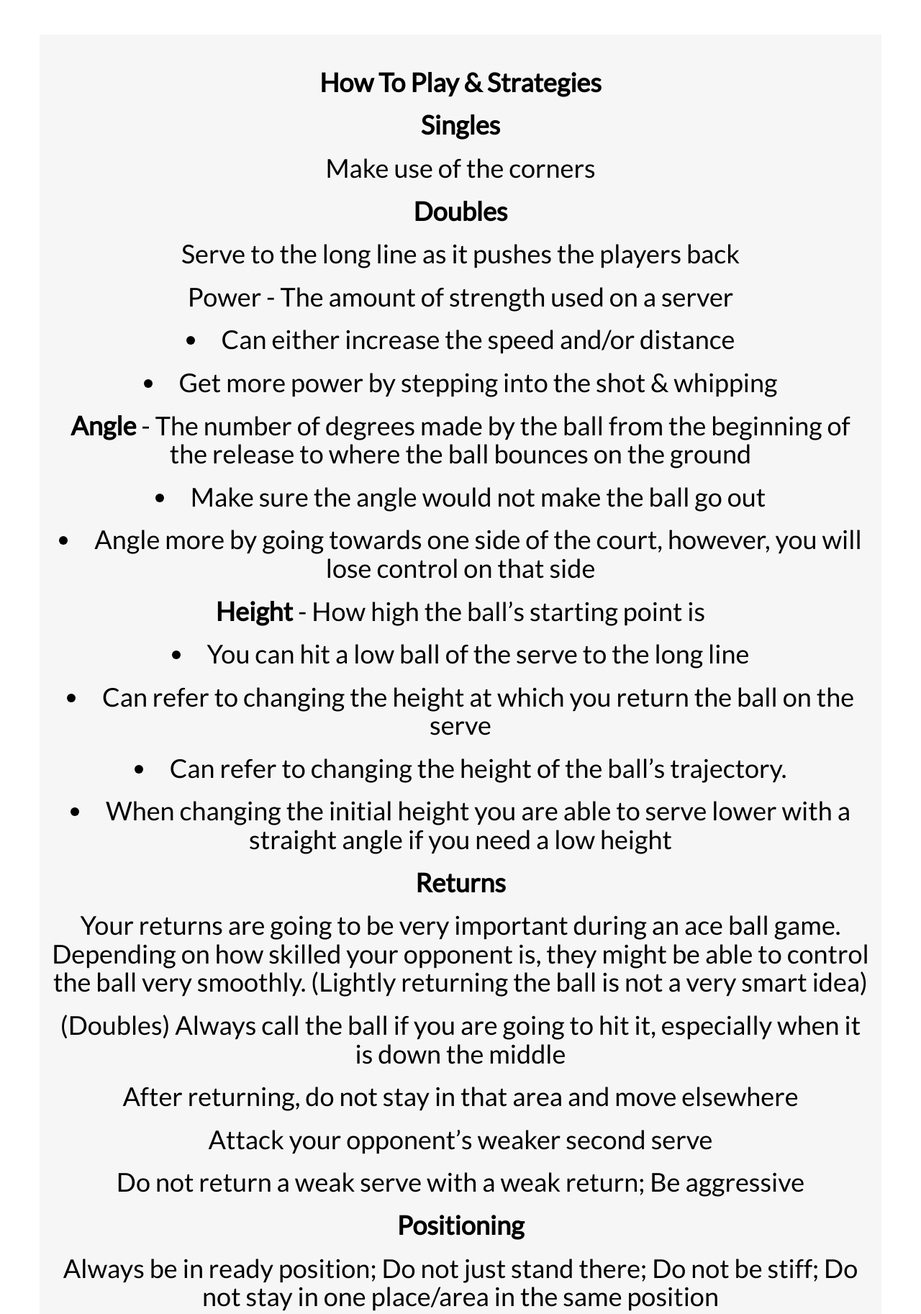
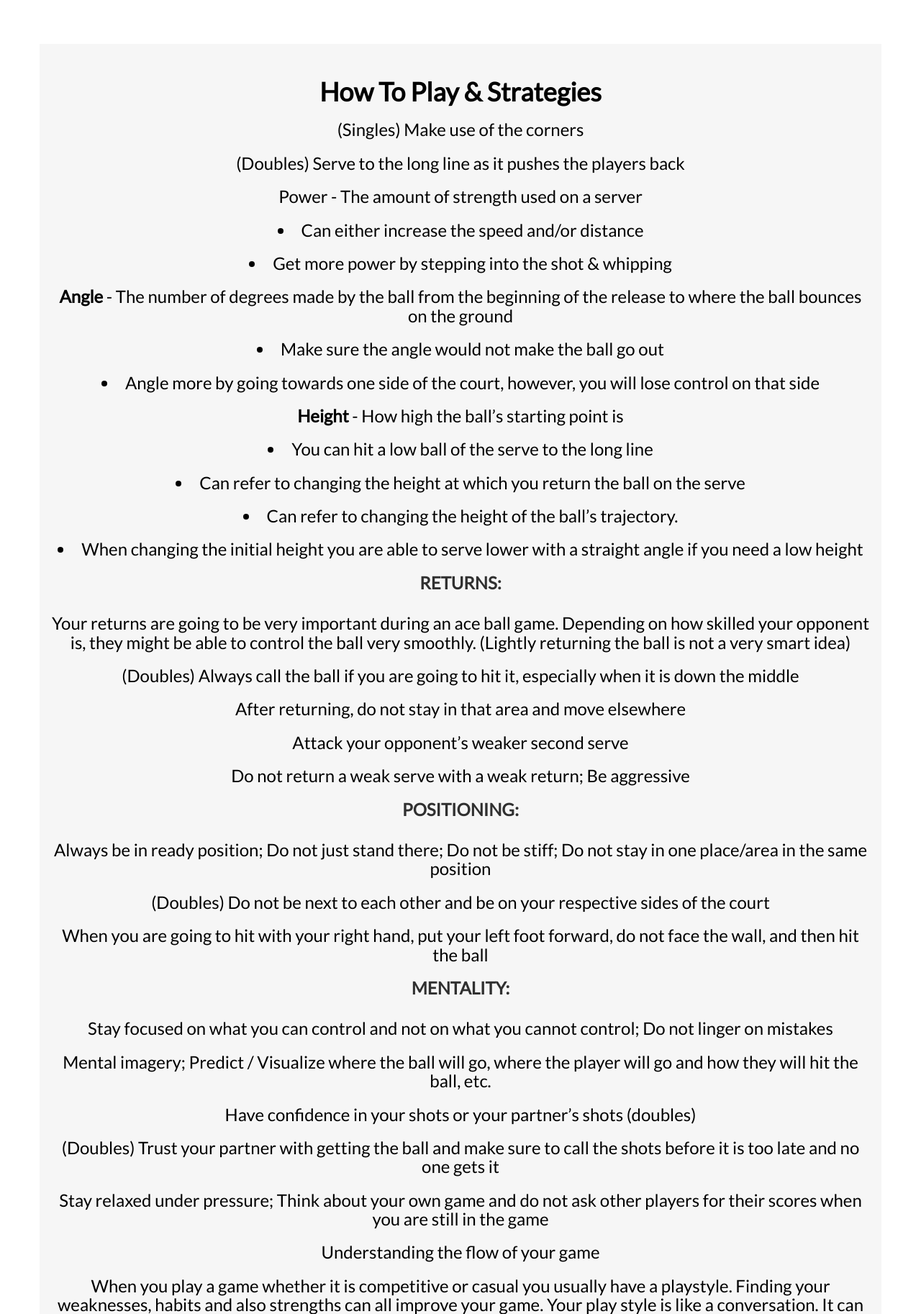
Before and after one commit to Shuquanh9009/telecom-handball, a PHP site: page / in a window 1280 px wide. Shown: the part 2658-4484 px from the top of the page at 72% size. Run offline with PHP 8.4, Linux system fonts and the light colour scheme.

Commit message:
shorten info

```diff
--- a/index.html
+++ b/index.html
@@ -58,7 +58,7 @@
     </nav>
     <div class="row">
       <div class="col-sm-12">
-        <h1>Some info of our team</h1><br>
+        <h1>Some info about our team</h1><br>
 
         <h3> Division Championship of the school year 2017-2018</h3>
         <h3> Ranked 6 in the city PSAL 2017-2018</h3>
@@ -155,8 +155,8 @@
           <h4>Brian Hoang</h4>
           <p>Third Sub</p>
         </div>
-        <div class="col-md-3">
-          <img class="img-circle" src="" alt>
+        <div class="col-md-3" id="blank">
+          <img class="img-circle" src="pictures/blank-face.jpeg" width=220px height=250px alt>
           <h4>Junier Pacheco</h4>
           <p>Fouth Sub</p>
         </div>
@@ -168,121 +168,99 @@
       <div class="container bg-grey">
         <br>
         <h1><strong>How To Play & Strategies</strong></h1>
-        <h1><strong>Singles</strong></h1>
-        <h1>Make use of the corners</h1>
-        <h1><strong>Doubles</strong></h1>
-        <h1>Serve to the long line as it pushes the players back</h1>
-        <h1>Power - The amount of strength used on a server</h1>
-        <h1>
+        <h3>(Singles) Make use of the corners</h3>
+        <h3>(Doubles) Serve to the long line as it pushes the players back</h3>
+        <h3>Power - The amount of strength used on a server</h3>
+        <h3>
           <li>Can either increase the speed and/or distance</li>
-        </h1>
-        <h1>
+        </h3>
+        <h3>
           <li>Get more power by stepping into the shot & whipping</li>
-        </h1>
-        <h1><strong>Angle</strong> - The number of degrees made by the ball from the beginning of the release to where the ball bounces on the ground</h1>
-        <h1>
+        </h3>
+        <h3><strong>Angle</strong> - The number of degrees made by the ball from the beginning of the release to where the ball bounces on the ground</h3>
+        <h3>
           <li>Make sure the angle would not make the ball go out</li>
-        </h1>
-        <h1>
+        </h3>
+        <h3>
           <li>Angle more by going towards one side of the court, however, you will lose control on that side</li>
-        </h1>
-        <h1><strong>Height</strong> - How high the ball’s starting point is</h1>
-        <h1>
-          <li>You can hit a low ball of the serve to the long line</h1>
-        <h1>
+        </h3>
+        <h3><strong>Height</strong> - How high the ball’s starting point is</h3>
+        <h3>
+          <li>You can hit a low ball of the serve to the long line</li>
+        <h3>
           <li>Can refer to changing the height at which you return the ball on the serve</li>
-        </h1>
-        <h1>
+        </h3>
+        <h3>
           <li>Can refer to changing the height of the ball’s trajectory.</li>
-        </h1>
-        <h1>
+        </h3>
+        <h3>
           <li>When changing the initial height you are able to serve lower with a straight angle if you need a low height</li>
-        </h1>
-        <h1><strong>Returns</strong></h1>
-        <h1>Your returns are going to be very important during an ace ball game. Depending on how skilled your opponent is, they might be able to control the ball very smoothly. (Lightly returning the ball is not a very smart idea)</h1>
-        <h1>(Doubles) Always call the ball if you are going to hit it, especially when it is down the middle</h1>
-        <h1>After returning, do not stay in that area and move elsewhere</h1>
-        <h1>Attack your opponent’s weaker second serve</h1>
-        <h1>Do not return a weak serve with a weak return; Be aggressive</h1>
-        <h1><strong>Positioning</strong></h1>
-        <h1>Always be in ready position; Do not just stand there; Do not be stiff; Do not stay in one place/area in the same position</h1>
-        <h1>(Doubles) Do not be next to each other and be on your respective sides of the court</h1>
-        <h1>When you are going to hit with your right hand, put your left foot forward, do not face the wall, and then hit the ball</h1>
-        <h1><strong>Singles</strong>: A great way to gain the advantage in singles is through your positioning. When you position yourself for different shots. Faking out your opponent with a different angle your body is facing. Waiting to see if your opponent
-          is going in a certain direction and hit the ball to the other side. Positioning is putting yourself in an ideal spot on the courts as well as setting yourself up for a comfortable shot. You can also try to mess up your opponent by hitting different
-          shots making it harder for your opponent to correctly judge your shot. Move your opponent! Don’t hit the ball to your opponent as a set-up. Some power shots can jam your opponent however there conditions that have to be met in order to jam them.
-          (you need the power for the ball to travel fast, as well as the opponent must be moving in a certain direction so that when the ball reaches them it is directly at their upper body.</h1>
-        <h1><strong>Mentality</strong></h1>
-        <h1>Stay focused on what you can control and not on what you cannot control; Do not linger on mistakes</h1>
-        <h1>Mental imagery; Predict / Visualize where the ball will go, where the player will go and how they will hit the ball, etc.</h1>
-        <h1>Have confidence in your shots or your partner’s shots (doubles)</h1>
-        <h1>(Doubles) Trust your partner with getting the ball and make sure to call the shots before it is too late and no one gets it</h1>
-        <h1>Stay relaxed under pressure; Think about your own game and do not ask other players for their scores when you are still in the game</h1>
-        <h1>Ignore the cheering of the crowd from the opposing team</h1>
-        <h1>Understanding the flow of your game</h1>
-        <h1>When you play a game whether it is competitive or casual you usually have a playstyle. Finding your weaknesses, habits and also strengths can all improve your game. Your play style is like a conversation. It can be very different depending on
-          who the other person is/ what their personality is like.</h1>
-        <h1><strong>Time Outs (TO)</strong></h1>
-        <h1>Time outs are 1 min long and only 3 TOs are allowed per side</h1>
-        <h1>Can only call before the ref announces the score or cause the second serve after a fault.</h1>
-        <h1><strong>Reasons to call a TO:</strong></h1>
-        <h1>If your score difference gap is too large, you can stop the momentum of the opponent(s) and get yourself more focused</h1>
-        <h1>Water Break + Cool Down</h1>
-        <h1>Coach’s Recommendations, talk with your coach if you are struggling with any part of the game</h1>
-        <h1>Injured during a match (not before) - 15 min max TO; If you are not able to play after that, the match will be awarded to the opponent(s)</h1>
-        <h1><strong>Winner Shots</strong></h1>
-        <h1>Rallying for a long time can be very stressing and straining. It is better if you don’t waste your energy and go for “winners”. Hitting winners means you will most likely win the rally with 1 shot. That 1 shot may be a difficult shot or it might
-          just be a shot that your opponent wasn’t expecting. That doesn’t mean you should kill every ball since it is very difficult and it might not be the right shot at the particular moment (whether you are going to use energy setting up for a kill,
-          or your opponent is expecting a kill).</h1>
-        <h1><strong>List of Winning Shots:</strong></h1>
-        <h1>
+        </h3>
+        <h2><strong>Returns:</strong></h2>
+        <h3>Your returns are going to be very important during an ace ball game. Depending on how skilled your opponent is, they might be able to control the ball very smoothly. (Lightly returning the ball is not a very smart idea)</h3>
+        <h3>(Doubles) Always call the ball if you are going to hit it, especially when it is down the middle</h3>
+        <h3>After returning, do not stay in that area and move elsewhere</h3>
+        <h3>Attack your opponent’s weaker second serve</h3>
+        <h3>Do not return a weak serve with a weak return; Be aggressive</h3>
+        <h2><strong>Positioning:</strong></h2>
+        <h3>Always be in ready position; Do not just stand there; Do not be stiff; Do not stay in one place/area in the same position</h3>
+        <h3>(Doubles) Do not be next to each other and be on your respective sides of the court</h3>
+        <h3>When you are going to hit with your right hand, put your left foot forward, do not face the wall, and then hit the ball</h1>
+          <h2><strong>Mentality:</strong></h1>
+        <h3>Stay focused on what you can control and not on what you cannot control; Do not linger on mistakes</h3>
+        <h3>Mental imagery; Predict / Visualize where the ball will go, where the player will go and how they will hit the ball, etc.</h3>
+        <h3>Have confidence in your shots or your partner’s shots (doubles)</h3>
+        <h3>(Doubles) Trust your partner with getting the ball and make sure to call the shots before it is too late and no one gets it</h3>
+        <h3>Stay relaxed under pressure; Think about your own game and do not ask other players for their scores when you are still in the game</h3>
+        <h3>Understanding the flow of your game</h3>
+        <h3>When you play a game whether it is competitive or casual you usually have a playstyle. Finding your weaknesses, habits and also strengths can all improve your game. Your play style is like a conversation. It can be very different depending on
+          who the other person is/ what their personality is like.</h3>
+        <h2><strong>Time Outs (TO):</strong></h3>
+        <h3>Time outs are 1 min long and only 3 TOs are allowed per side</h3>
+        <h3>Can only call before the ref announces the score or cause the second serve after a fault.</h1>
+        <h3><strong>Reasons to call a TO:</strong></h3>
+        <h3>If your score difference gap is too large, you can stop the momentum of the opponent(s) and get yourself more focused</h3>
+        <h3>Water Break + Cool Down</h3>
+        <h3>Coach’s Recommendations, talk with your coach if you are struggling with any part of the game</h3>
+        <h3>Injured during a match (not before) - 15 min max TO; If you are not able to play after that, the match will be awarded to the opponent(s)</h3>
+        <h2><strong>Winner Shots:</strong></h2>
+        <h2><strong>List of Winning Shots:</strong></h2>
+        <h3>
           <li>Hitting a killer so that your opponent can’t reach the ball</li>
-        </h1>
-        <h1>
+        </h3>
+        <h3>
           <li>Dropping the ball by using a topspin on the ball</li>
-        </h1>
-        <h1>
+        </h3>
+        <h3>
           <li>Hitting a passing shot where your opponent is close to the wall and you hit the ball deep to the backcourt (or you see your opponent moving closer to the wall expecting a kill)</li>
-        </h1>
-        <h1>
+        </h3>
+        <h3>
           <li>Aiming at your opponent by hitting the ball straight back towards the chest of your opponent (This is very useful if your opponent isn’t very agile, is extremely close to the wall)</li>
-        </h1>
-        <h1>
-          <li>Winners are not something that is mostly from luck. Practicing kill shots can confuse your opponent.</li>
-        </h1>
-        <h1><strong>Rallies</strong></h1>
-        <h1>Play with control and accuracy</h1>
-        <h1>Try to do unexpected shots to throw the opponent off</h1>
-        <h1>Break the pattern/rhythm/ pace and make your opponent run</h1>
-        <h1>Aim towards their less dominant side, their chest, or their feet</h1>
-        <h1>Do not “set the ball” / hit an easy shot for the opponent</h1>
-        <h1><strong>Calls:</strong></h1>
-        <h1>You don’t have to say each call by their respective name. You can just say <strong>“hold it”</strong> (pause the play)</h1>
-        <h1><strong>Backswing:</strong> When you are trying to pull your arm back for a swing and your opponent is interfering with your shot you can call backswing. It is not backswing if you are running to hit the ball with your arm out. You must be in
-          a position to swing.</h1>
-        <h1><strong>Screen:</strong> Screening is when your opponent is obstructing your view of the ball with their body. It is not screen if they hit the ball in front of them and you cannot see the ball if you are behind them. When you serve and the ball
-          goes between your legs it is an automatic screen. Screens are equal to ½ a short so 2 screens is equal to 1 fault, 4 screens are equal to down. If you are not the server and you screen the ball, you are not penalized.</h1>
-        <h1><strong>Moving:</strong> You can call moving when your opponent is interfering with your shot with their body whether if it’s because they are in the way of the ball or they are moving in front of you trying to get an advantageous position</h1>
-        <h1><strong>Ball On Court:</strong> Usually the ref will call “ball on” court if it is obstructing the play however players may also call it. Sometimes the call may be overruled because it has nothing to do with the play.</h1>
-        <h1><strong>Foot Fault / Line Violation:</strong> Some refs (especially in important games such as the finals or in important tournaments) will call “foot fault” which is stepping on the line or crossing the short line on serve before releasing the
-          ball from your hand. A(1) foot fault is equal to ½ short.</h1>
-        <h1><strong> To hit a ball:</strong></h1>
-        <h1>When you hit a ball you have to keep your hand in a solid hold. You have to feel like you’re patting someone on the head but make sure you don’t break position. Usually, people will “cuff” their hands bit more than just leaving it in that position,
-          however, the hand must be bent/curved like a “C” shape.</h1>
-        <h1><strong>Whipping:</strong> is the technique where you roll the ball in your hand so that it doesn’t hurt your hand and also puts a spin to the ball.</h1>
-        <h1>Rolling the ball in your hand might seem like it’s cheating since you aren’t “hitting” the ball but whipping is just using the force of the ball to go back. It’s like a marble in a semicircular pipe however the pipe is your hand and the marble
+        </h3>
+        <h2><strong>Rallies:</strong></h2>
+        <h3>Play with control and accuracy</h1>
+        <h3>Try to do unexpected shots to throw the opponent off</h1>
+        <h3>Break the pattern/rhythm/ pace and make your opponent run</h1>
+        <h3>Aim towards their less dominant side, their chest, or their feet</h1>
+        <h3>Do not “set the ball” / hit an easy shot for the opponent</h1>
+        <h2><strong>Calls:</strong></h2>
+        <h3>You don’t have to say each call by their respective name. You can just say <strong>“hold it”</strong> (pause the play)</h1>
+        <h3>When you are trying to pull your arm back for a swing and your opponent is interfering with your shot you can call backswing. It is not backswing if you are running to hit the ball with your arm out. You must be in
+          a position to swing.</h3>
+        <h3>Screening is when your opponent is obstructing your view of the ball with their body. It is not screen if they hit the ball in front of them and you cannot see the ball if you are behind them. When you serve and the ball
+          goes between your legs it is an automatic screen. Screens are equal to ½ a short so 2 screens is equal to 1 fault, 4 screens are equal to down. If you are not the server and you screen the ball, you are not penalized.</h3>
+        <h3><strong>Moving:</strong> You can call moving when your opponent is interfering with your shot with their body whether if it’s because they are in the way of the ball or they are moving in front of you trying to get an advantageous position</h3>
+        <h3><strong>Ball On Court:</strong> Usually the ref will call “ball on” court if it is obstructing the play however players may also call it. Sometimes the call may be overruled because it has nothing to do with the play.</h3>
+        <h3><strong>Foot Fault / Line Violation:</strong> Some refs (especially in important games such as the finals or in important tournaments) will call “foot fault” which is stepping on the line or crossing the short line on serve before releasing the
+          ball from your hand. Foot fault is equal to ½ short.</h3>
+        <h2><strong> To hit a ball:</strong></h2>
+        <h3>When you hit a ball you have to keep your hand in a solid hold. You have to feel like you’re patting someone on the head but make sure you don’t break position. Usually, people will “cuff” their hands bit more than just leaving it in that position,
+          however, the hand must be bent/curved like a “C” shape.</h3>
+        <h3>Whipping is the technique where you roll the ball in your hand so that it doesn’t hurt your hand and also puts a spin to the ball.</h3>
+        <h3>Rolling the ball in your hand might seem like it’s cheating since you aren’t “hitting” the ball but whipping is just using the force of the ball to go back. It’s like a marble in a semicircular pipe however the pipe is your hand and the marble
           is the handball. The force of the ball makes the ball go through the pipe and exit at the other end. As the ball coming towards you-you have to position yourself so that you can go against the force of the ball to hit it back against the wall.
-          After you get your form down you can start adjusting how you swing and how much you swing your arm to change where the ball will release from your hand.</h1>
-        <h1><strong>Other</strong></h1>
-        <h1><strong>Trick shots:</strong> cuts/slices, wall-left-right corners, aiming for the short line</h1>
-        <h1>Look for patterns AND weaknesses in: serves, returns, positioning, reaction time, technique, movement, weight transfer, shots, etc.</h1>
-        <h1>Do not give the opponent points from your mistakes, force them to lose their points on their own</h1>
-        <h1>Do not stick to one style of play; Have a variety of shots so that you are not predictable</h1>
-        <h1>Study physics</h1>
-        <h1>Hit between a roller and a choke</h1>
-        <h1>(Doubles) Do not stay too close to the other players as they may block your view/shots and you may not have enough time/room to react</h1>
-        <h1>Keep your body in balance; Shift your weight accordingly</h1>
-        <h1>Dive for the ball?</h1>
+          After you get your form down you can start adjusting how you swing and how much you swing your arm to change where the ball will release from your hand.</h3>
+        <h3><strong>Trick shots:</strong> cuts/slices, wall-left-right corners, aiming for the short line</h3>
         </p>
       </div>
 </div>
--- a/style.css
+++ b/style.css
@@ -224,7 +224,8 @@ footer .glyphicon {
     padding-top: 0px;
   }
 }
-@media (max-width:945px ){
+
+@media (max-width:945px) {
   .homebg {
     height: 100%;
     width: 100%;
@@ -238,6 +239,7 @@ footer .glyphicon {
 
   }
 }
+
 #home {
   height: 100%;
   width: 100%;
@@ -262,3 +264,11 @@ footer .glyphicon {
 .text-align-center {
   text-align: center
 }
+
+h3 {
+  color: black;
+}
+
+h1 {
+  color: black;
+}
```
Also changed, not shown: pictures/blank-face.jpeg (added). Lines whose indentation alone changed are shown as unchanged.
